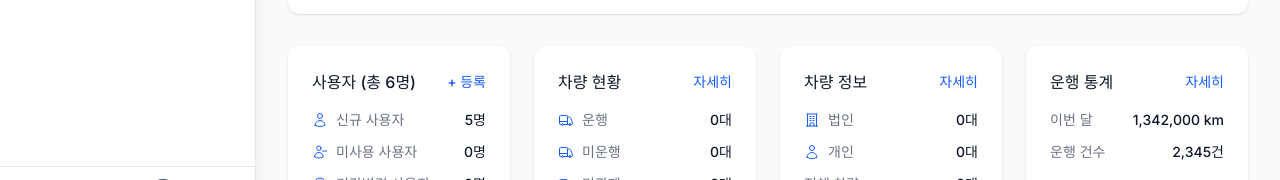
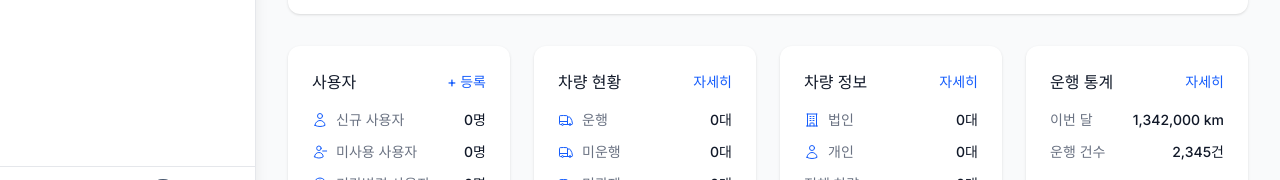
Before and after one commit to Kernel360/KDEV4-WHERE-CAR-FE, a Next.js app: page / in a window 1280 px wide. Shown: the part 484-664 px from the top of the page. Built offline with nearby package versions, Linux system fonts and the light colour scheme; no server answers.

Commit message:
[#31] feat: 대시보드 사용자 api 연결

```diff
--- a/src/app/page.tsx
+++ b/src/app/page.tsx
@@ -29,6 +29,7 @@ import { useTheme } from "@/contexts/ThemeContext";
 import PageHeader from "@/components/common/PageHeader";
 import Link from "next/link";
 import { useCarOverviewStore } from "@/lib/carOverviewStore";
+import { useUserStore } from "@/lib/userStore";
 
 ChartJS.register(
   CategoryScale,
@@ -123,10 +124,14 @@ export default function DashboardPage() {
   // Get car overview data from store
   const { data: carOverview, isLoading, error, fetchOverview } = useCarOverviewStore();
 
-  // Fetch car overview data on component mount
+  // Get employee data from user store
+  const { users, isLoading: isEmployeeLoading, fetchUsersOfCompany } = useUserStore();
+
+  // Fetch data on component mount
   useEffect(() => {
     fetchOverview();
-  }, [fetchOverview]);
+    fetchUsersOfCompany();
+  }, [fetchOverview, fetchUsersOfCompany]);
 
   // Prepare car status data for chart - moved inside component
   const vehicleStatusData = {
@@ -223,7 +228,7 @@ export default function DashboardPage() {
           {/* 사용자 현황 카드 */}
           <div className={`${currentTheme.cardBg} p-6 rounded-xl shadow-sm ${currentTheme.border}`}>
             <div className="flex items-center justify-between mb-4">
-              <h3 className={`text-base font-medium ${currentTheme.text}`}>사용자 (총 6명)</h3>
+              <h3 className={`text-base font-medium ${currentTheme.text}`}>사용자</h3>
               <button className={`text-sm ${currentTheme.activeText} hover:opacity-80 font-medium`}>
                 + 등록
               </button>
@@ -234,7 +239,9 @@ export default function DashboardPage() {
                   <UserIcon className={`h-4 w-4 mr-2 ${currentTheme.activeText}`} />
                   신규 사용자
                 </span>
-                <span className={`text-sm font-medium ${currentTheme.text}`}>5명</span>
+                <span className={`text-sm font-medium ${currentTheme.text}`}>
+                  {isEmployeeLoading ? "로딩 중..." : `${users.length}명`}
+                </span>
               </div>
               <div className="flex justify-between items-center">
                 <span className={`text-sm ${currentTheme.subtext} flex items-center`}>
```
